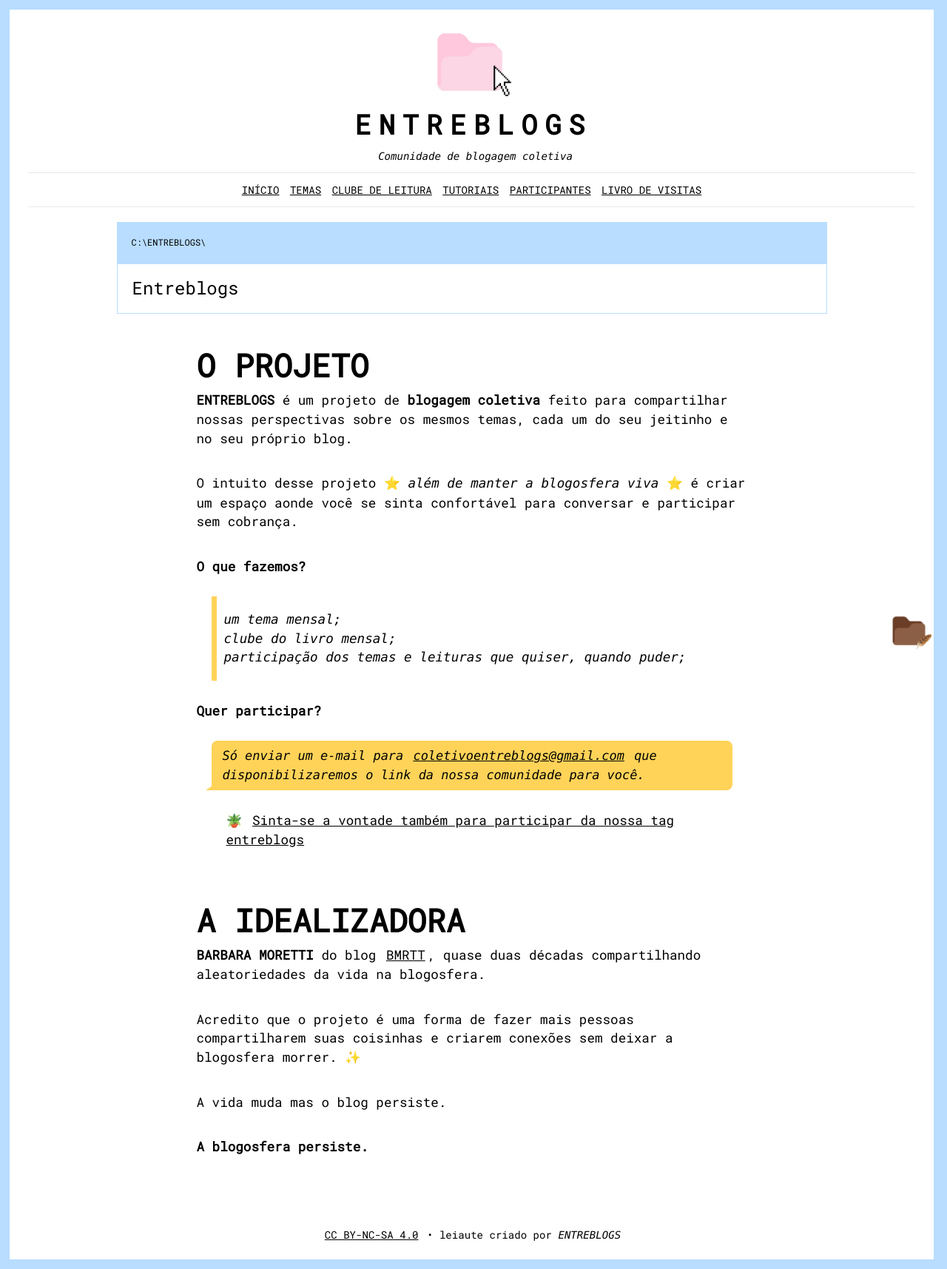
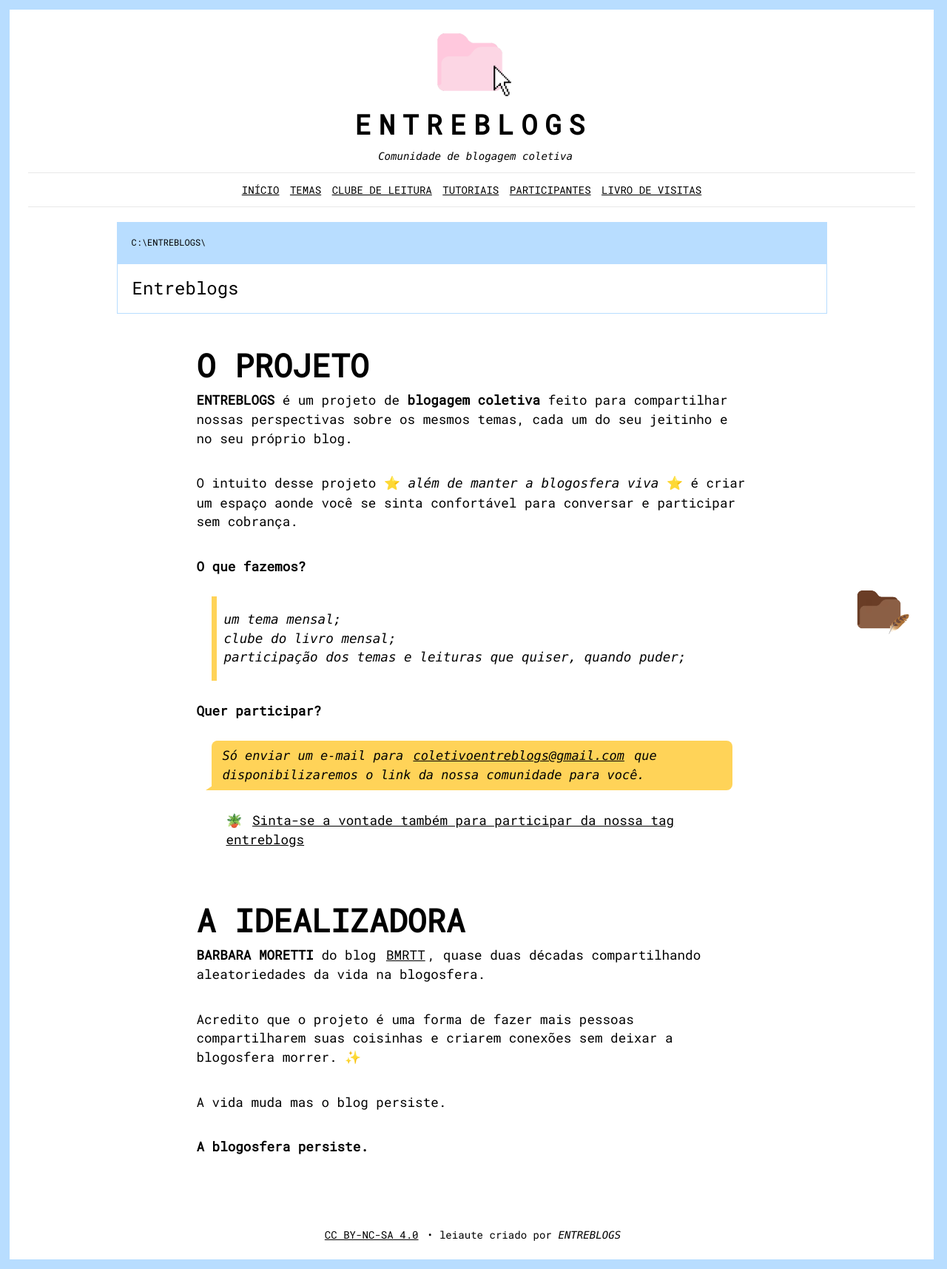
Before and after one commit to bamoretti/entreblogs, a Jekyll site: the page built from index.md, in a window 1280 px wide. Shown: the whole page at 74% size. Built offline with Jekyll 4.4.1, drawn with Linux system fonts in a browser that asks for light colours; comment, search, counter and statistics services are not loaded.

Commit message:
Update styles.css

```diff
--- a/assets/styles.css
+++ b/assets/styles.css
@@ -718,9 +718,9 @@ main {
 /* Arquivo secreto Beda */
 .secret-file{
     position: fixed;
-    bottom: 20px;
-    right: 20px;
-    width: 60px;
+    bottom: 40px;
+    right: 50px;
+    width: 80px;
     z-index: 9999;
     display: block;
 }
```
